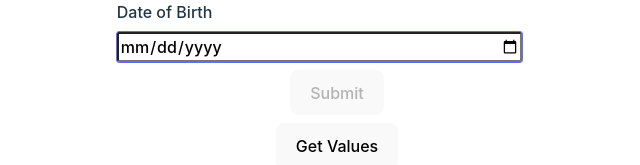
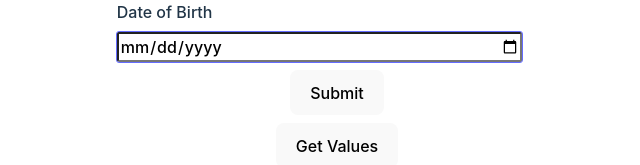
Before and after one commit to ogedengbewisdom/reactHookForm, a React (Vite) app in the folder rhf_demo/: page / in a window 1280 px wide. Shown: the part 976-1141 px from the top of the page, without its empty margins (303-943 px from the left). Built offline with nearby package versions, Linux system fonts and the light colour scheme.

Commit message:
form validation

```diff
--- a/rhf_demo/src/components/YoutubeForm.tsx
+++ b/rhf_demo/src/components/YoutubeForm.tsx
@@ -1,6 +1,6 @@
 import { useForm, useFieldArray, FieldErrors } from "react-hook-form";
 import { DevTool } from "@hookform/devtools"
-import { Fragment } from "react";
+import { Fragment, useEffect } from "react";
 
 type FormValues = {
   username: string;
@@ -33,7 +33,8 @@ export const YoutubeForm = () => {
       phNumbers: [{numbers: ""}],
       age: 0,
       dob: new Date()
-    }
+    },
+    mode: "onBlur"
   });
 
   // const form = useForm<FormValues>({
@@ -49,7 +50,7 @@ export const YoutubeForm = () => {
   // });
   const {register, control, handleSubmit, formState, watch, getValues, setValue, reset} = form;
 
-  const { errors, isDirty, isValid, isSubmitting } = formState
+  const { errors, isDirty, isValid, isSubmitting, isSubmitSuccessful } = formState
 
   const { fields, append, remove } = useFieldArray({
     name: "phNumbers",
@@ -74,6 +75,10 @@ export const YoutubeForm = () => {
 
   // const watchValue = watch()
 
+  const appendHandler = () => append({numbers: ""})
+
+
+
   const errorHandler = (errors: FieldErrors<FormValues>) => {
     if(errors) {
       console.log("Try to fill out the form please in correct order")
@@ -82,8 +87,13 @@ export const YoutubeForm = () => {
 
   const submitHandler = (data: FormValues) => {
     console.log(data)
-    reset()
   }
+
+  useEffect(() => {
+    if (isSubmitSuccessful) {
+      reset()
+    }
+  },[isSubmitSuccessful, reset])
   rerender++
 
   return (
@@ -112,8 +122,14 @@ export const YoutubeForm = () => {
             },
             validate: {
               adminValidate: (fieldValue) => fieldValue !== "admin@gmail.com" || "email preserved",
-              yahooValidate: (fieldValue) => !fieldValue.endsWith("@yahoo.com") || "yahoo not in use"
-            }
+              yahooValidate: (fieldValue) => !fieldValue.endsWith("@yahoo.com") || "yahoo not in use",
+              emailAvailable: async (email) => {
+                const response = await fetch(`https://jsonplaceholder.typicode.com/users?email=${email}`)
+                const data = await response.json()
+                console.log(data)
+                return data.length == 0 || "Email already existed"
+              }
+            },
           })} />
           {errors &&<p className="error">{errors.email?.message}</p>}
         </div>
@@ -156,7 +172,7 @@ export const YoutubeForm = () => {
                 {index > 0 && <button type="button" onClick={() => remove(index)}>Delete</button>}
               </div>
             })}
-            <button onClick={() => append({numbers: ""})}>Add Phone Numbers</button>
+            <button type="button" onClick={appendHandler}>Add Phone Numbers</button>
           </div>
 
           <div className="form-control">
@@ -177,7 +193,7 @@ export const YoutubeForm = () => {
             })} />
           </div>
 
-          <button disabled={!isDirty || !isValid || isSubmitting}>Submit</button>
+          <button disabled={!isDirty || isSubmitting}>Submit</button>
           <button type="button" onClick={getValueHandler}>Get Values</button>
           <button type="button" onClick={setValueHandler}>Set Values</button>
       </form>
```
